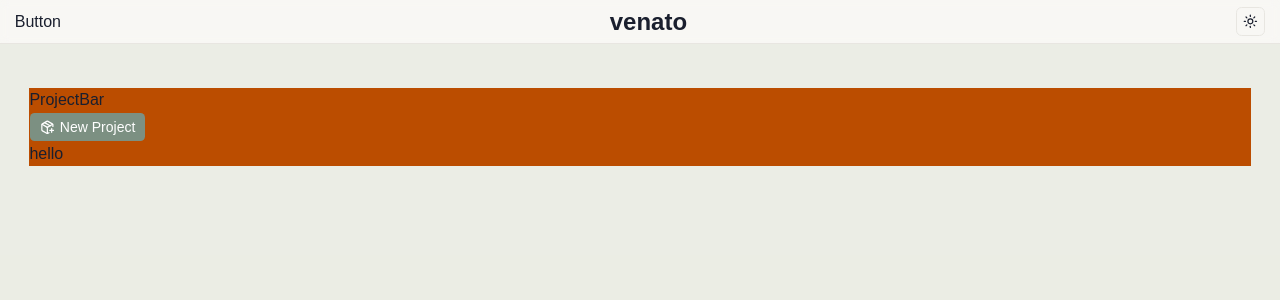
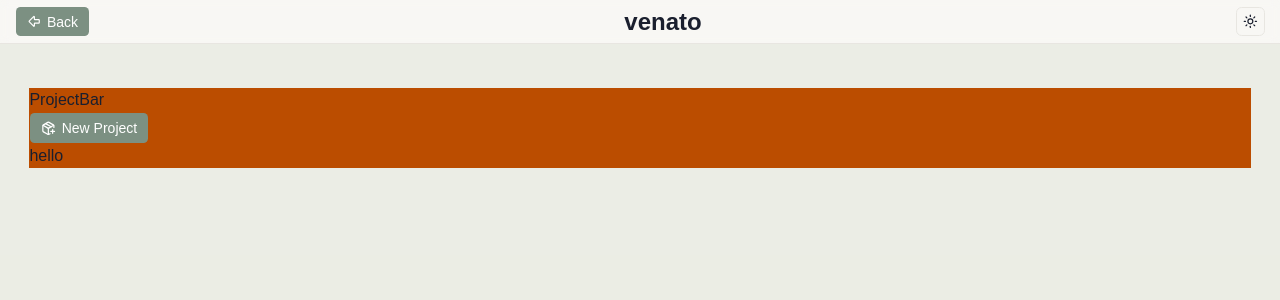
Before and after one commit to alainhaldi/venato, a Next.js app: page / in a window 1280 px wide. Shown: the top 300 px of the page. Built offline with nearby package versions, Linux system fonts and the light colour scheme.

Commit message:
Add Back Icon to Header

```diff
--- a/src/components/header.tsx
+++ b/src/components/header.tsx
@@ -1,13 +1,18 @@
+import { ArrowBigLeft } from "lucide-react";
+import IconButton from "./icon-button";
 import { ThemeSwitcher } from "./theme/theme-switcher";
 
 const AppHeader = () => {
   // TODO: conditional render Button if not on HomeScreen
+  const backButton = (
+    <IconButton icon={<ArrowBigLeft />} label="Back"></IconButton>
+  );
 
   return (
     <div className="sticky top-0 z-50 flex flex-row h-12 items-center justify-between px-4 border-b backdrop-blur-xs">
-      <p>Button</p>
+      {backButton}
       <p className="text-2xl font-bold">venato</p>
-      <ThemeSwitcher></ThemeSwitcher>
+      <ThemeSwitcher />
     </div>
   );
 };
--- a/src/components/icon-button.tsx
+++ b/src/components/icon-button.tsx
@@ -7,7 +7,7 @@ type IconButtonProps = {
 
 const IconButton = ({ icon, label }: IconButtonProps) => {
   return (
-    <Button>
+    <Button className="py-4 px-3">
       {icon}
       <p>{label}</p>
     </Button>
```
